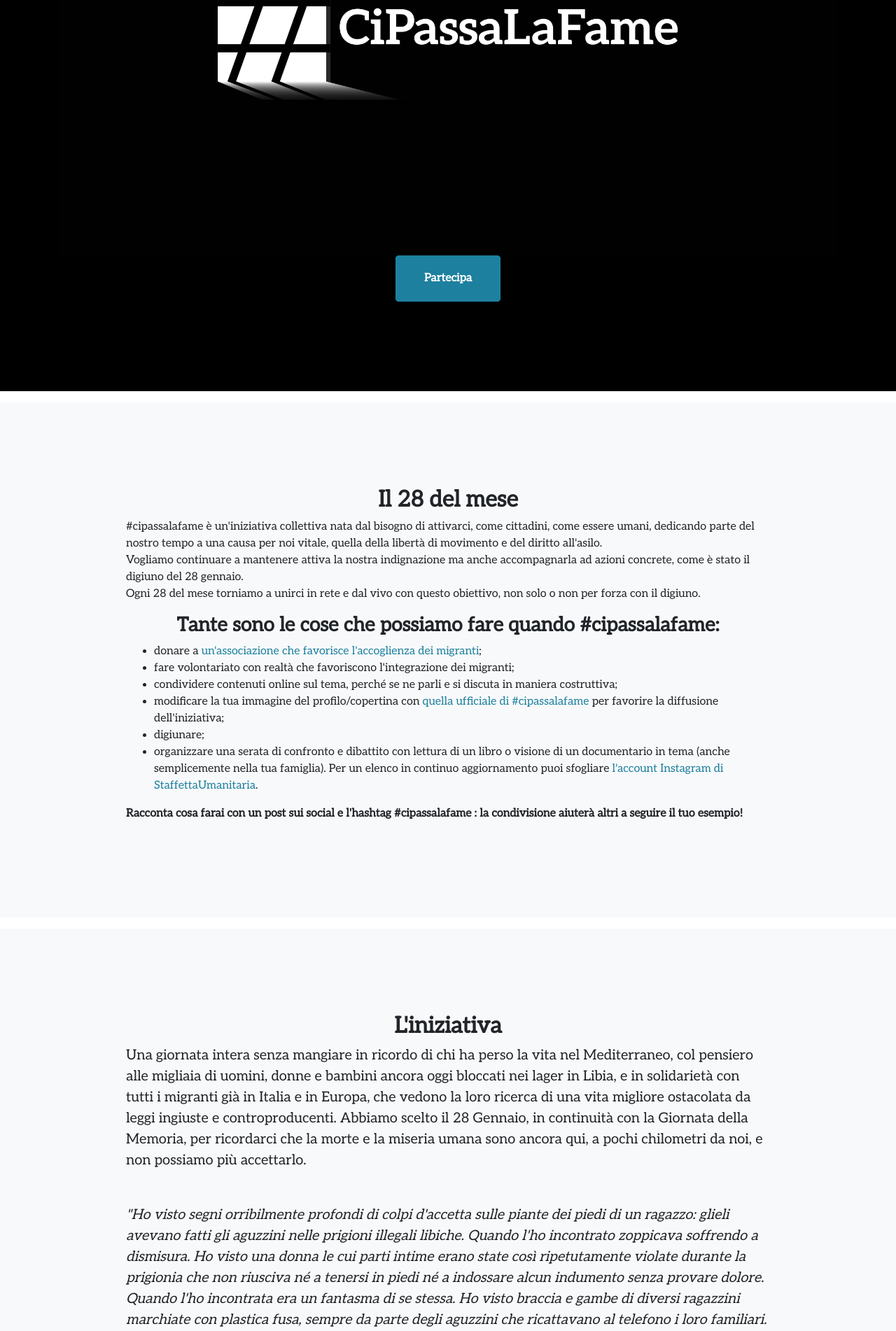
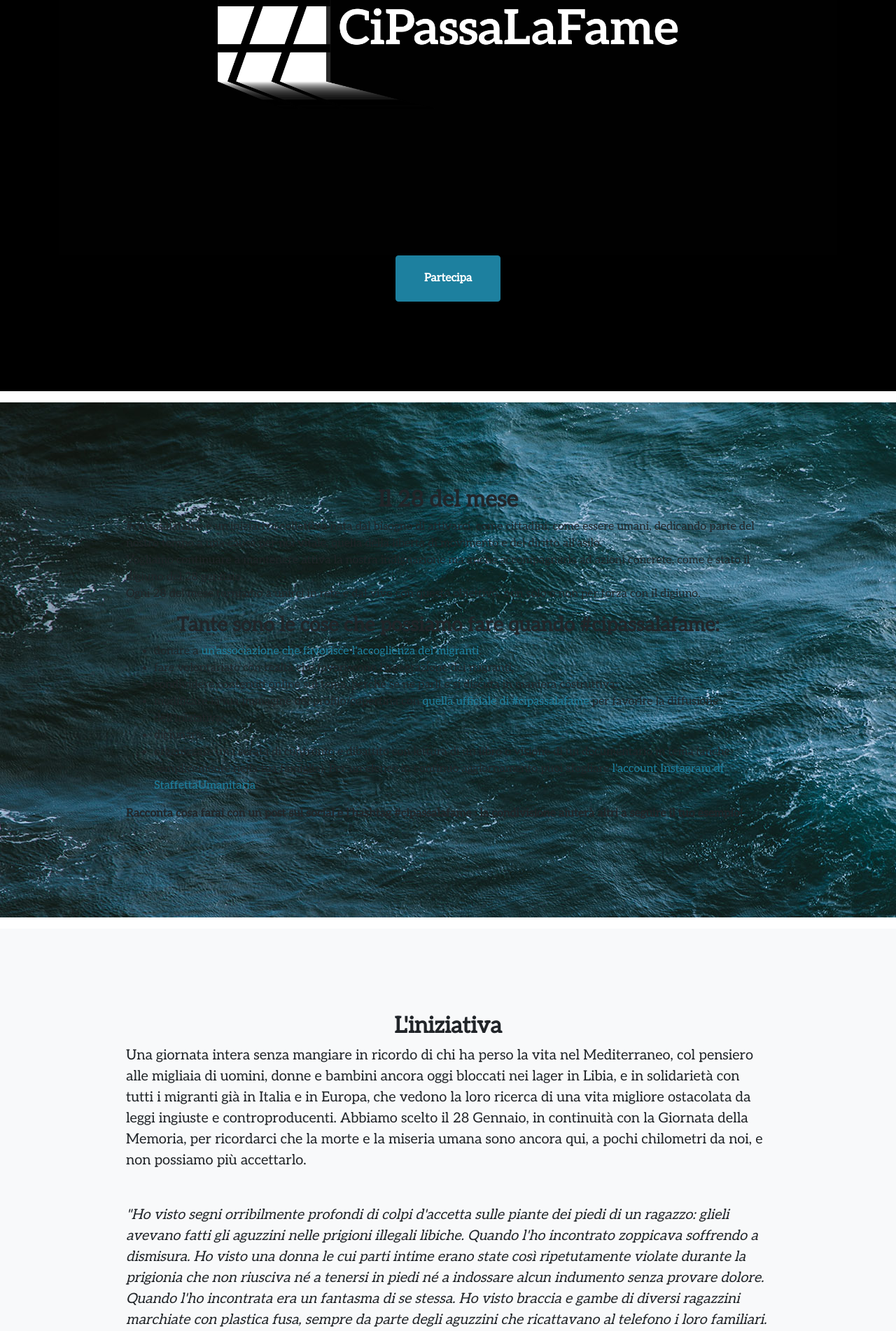
Before and after one commit to ondata/cipassalafame, a Jekyll site: the page built from index.md, in a window 1280 px wide. Shown: the part 469-2371 px from the top of the page at 70% size. Built offline with Jekyll 4.4.1, drawn with Linux system fonts in a browser that asks for light colours.

Commit message:
Update stylish-portfolio.css

```diff
--- a/css/stylish-portfolio.css
+++ b/css/stylish-portfolio.css
@@ -396,7 +396,7 @@ a:hover, a:focus, a:active {
 
 #inCorso {
  /* background-color: #FFEEBC !important; */
-  background-image: src("/img/ivana-cajina-638159-unsplash.jpg") !important;
+  background-image: url("/img/ivana-cajina-638159-unsplash.jpg") !important;
   background-repeat: no-repeat !important;
   background-attachment: fixed !important;
 }
```
